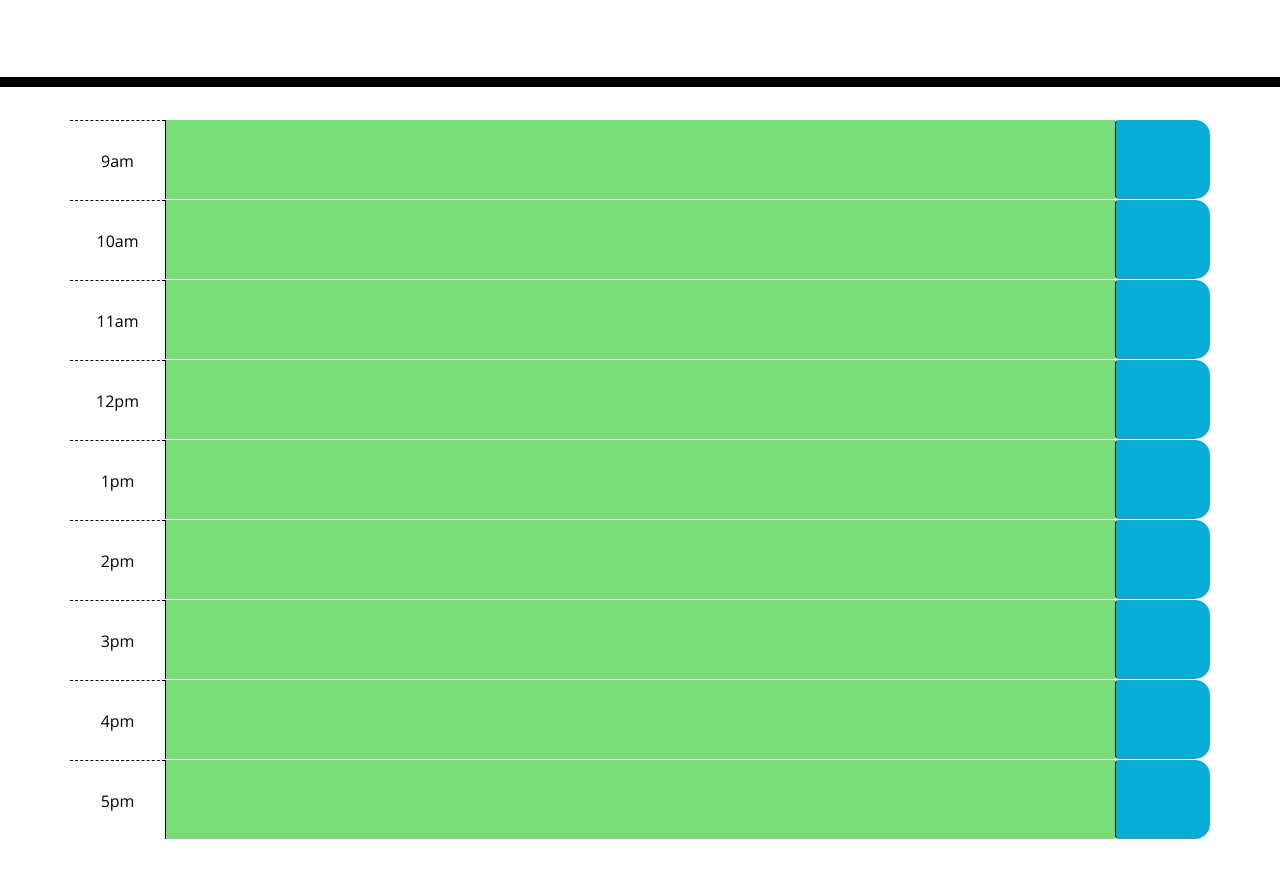
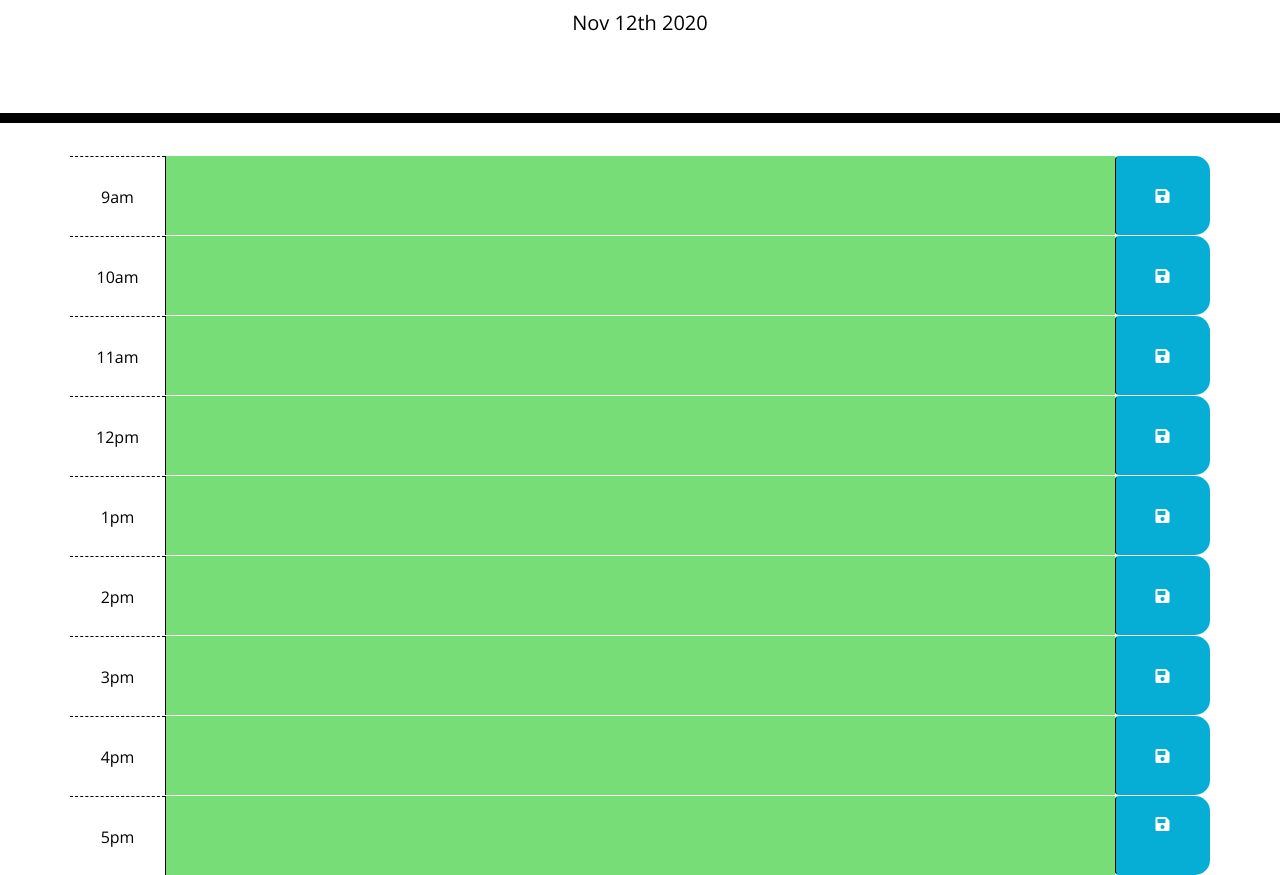
Before and after one commit to kalynch1292/HW-5-Simple-Calendar, a plain HTML site: page index.html in a window 1280 px wide. Shown: the part 181-1056 px from the top of the page. Before the commit the page ends 1020 px from the top, so only its background shows below. Drawn offline with nearby package versions, Linux system fonts and the light colour scheme.

Commit message:
final push

```diff
--- a/assets/script.js
+++ b/assets/script.js
@@ -1,22 +1,6 @@
 $(document).ready(function () {
-    // // each hour needs a variable to get from local storage //
-
-    // var nineAl = localStorage.getItem("hour9");
-    // var tenAl = localStorage.getItem("hour10");
-    // var elevenAl = localStorage.getItem("hour11");
-    // var noonl = localStorage.getItem("hour12");
-    // var onePl = localStorage.getItem("hour13");
-    // var twoPl = localStorage.getItem("hour14");
-    // var threePl = localStorage.getItem("hour15");
-    // var fourPl = localStorage.getItem("hour16");
-    // var fivePl = localStorage.getItem("hour17");
-
-    // each div needs an id to use the L.S//
-
-    // probably could use an array for these//
-    // .data gives numerical value to div//
-
-
+    var todaysDate = moment().format('MMM Do YYYY');
+        $("#currentDay").text(todaysDate)
 
 
 
@@ -41,7 +25,6 @@ $(document).ready(function () {
     changeTimeBlocks();
     $(".saveBtn").on("click", function () {
         var hour = $(this).parent().attr("data-hour");
-        console.log(hour)
         var text = $("#hour" + hour).children(".description").val().trim()
         localStorage.setItem("text" + hour, text)
     })
--- a/index.html
+++ b/index.html
@@ -28,7 +28,7 @@
             </div>
             <textarea class="col-md-10 description">
     </textarea>
-            <button class="btn saveBtn col-md-1"><i class="save"></i></button>
+            <button class="btn saveBtn col-md-1"><i class="save"></i><i class="fas fa-save"></i></button>
         </div>
 
         <div id="hour10" data-hour="10" class="row time-block">
@@ -37,7 +37,7 @@
             </div>
             <textarea class="col-md-10 description">
     </textarea>
-            <button class="btn saveBtn col-md-1"><i class="save"></i></button>
+            <button class="btn saveBtn col-md-1"><i class="save"></i><i class="fas fa-save"></i></button>
         </div>
 
         <div id="hour11" data-hour="11" class="row time-block">
@@ -46,7 +46,7 @@
             </div>
             <textarea class="col-md-10 description">
     </textarea>
-            <button class="btn saveBtn col-md-1"><i class="save"></i></button>
+            <button class="btn saveBtn col-md-1"><i class="save"></i><i class="fas fa-save"></i></button>
         </div>
 
         <div id="hour12" data-hour="12" class="row time-block">
@@ -55,7 +55,7 @@
             </div>
             <textarea class="col-md-10 description">
     </textarea>
-            <button class="btn saveBtn col-md-1"><i class="save"></i></button>
+            <button class="btn saveBtn col-md-1"><i class="save"></i><i class="fas fa-save"></i></button>
         </div>
 
         <div id="hour13" data-hour="13" class="row time-block">
@@ -64,7 +64,7 @@
             </div>
             <textarea class="col-md-10 description">
     </textarea>
-            <button class="btn saveBtn col-md-1"><i class="save"></i></button>
+            <button class="btn saveBtn col-md-1"><i class="save"></i><i class="fas fa-save"></i></button>
         </div>
 
         <div id="hour14" data-hour="14" class="row time-block">
@@ -73,7 +73,7 @@
             </div>
             <textarea class="col-md-10 description">
     </textarea>
-            <button class="btn saveBtn col-md-1"><i class="save"></i></button>
+            <button class="btn saveBtn col-md-1"><i class="save"></i><i class="fas fa-save"></i></button>
         </div>
 
         <div id="hour15" data-hour="15" class="row time-block">
@@ -82,7 +82,7 @@
             </div>
             <textarea class="col-md-10 description">
     </textarea>
-            <button class="btn saveBtn col-md-1"><i class="save"></i></button>
+            <button class="btn saveBtn col-md-1"><i class="save"></i><i class="fas fa-save"></i></button>
         </div>
 
         <div id="hour16" data-hour="16" class="row time-block">
@@ -91,7 +91,7 @@
             </div>
             <textarea class="col-md-10 description">
     </textarea>
-            <button class="btn saveBtn col-md-1"><i class="save"></i></button>
+            <button class="btn saveBtn col-md-1"><i class="save"></i><i class="fas fa-save"></i></button>
         </div>
 
         <div id="hour17" data-hour="17" class="row time-block">
@@ -100,7 +100,8 @@
             </div>
             <textarea class="col-md-10 description">
     </textarea>
-            <button class="btn saveBtn col-md-1"><i class="save"></i></button>
+            <button class="btn saveBtn col-md-1"><i class="save"><i class="fas fa-save"></i></i>
+            </button>
         </div>
     </div>
     </main>
```
Also changed, not shown: assets/screenshot.PNG (added), assets/style.css (line endings or trailing spaces), 1 other file.
